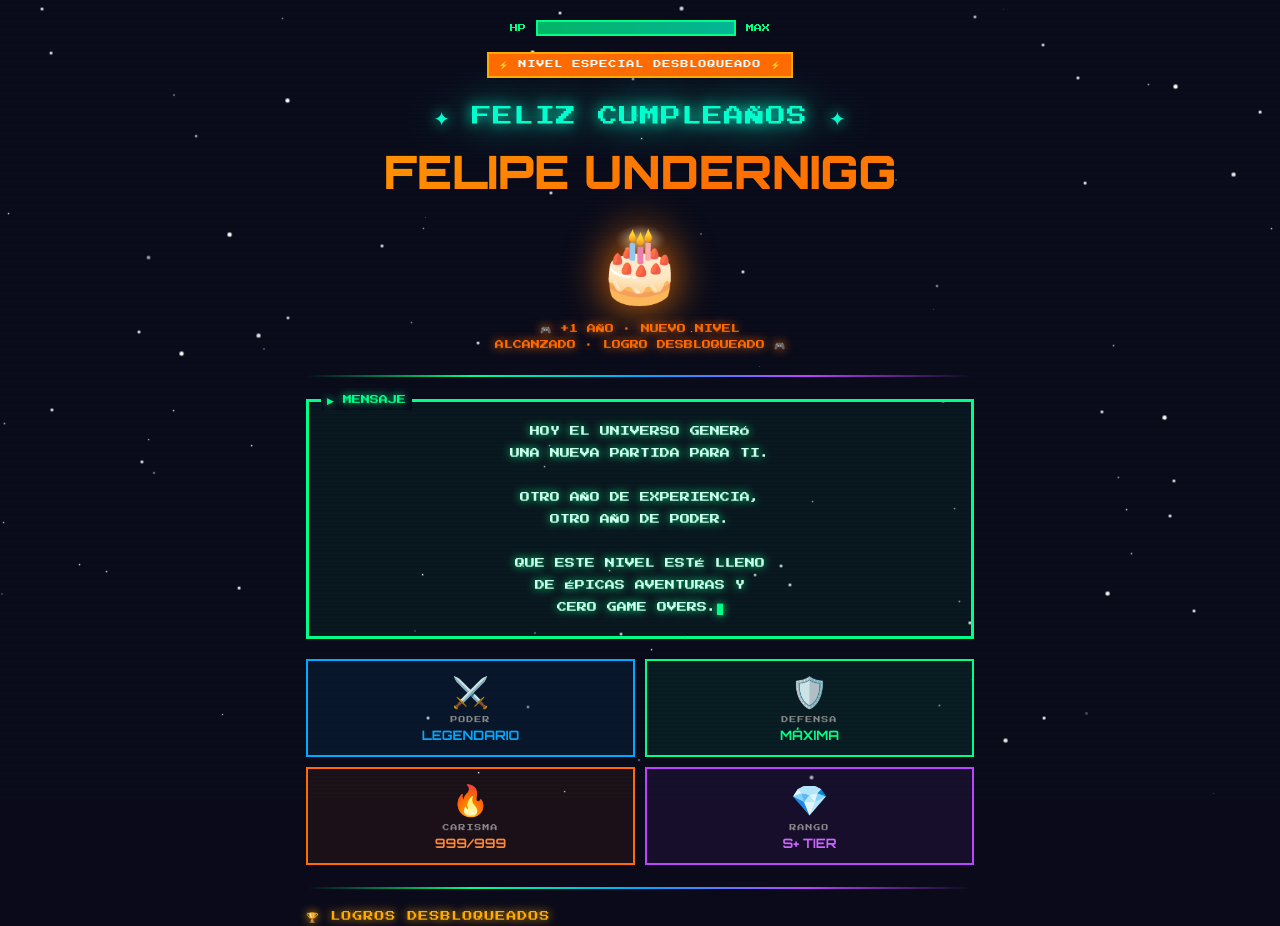
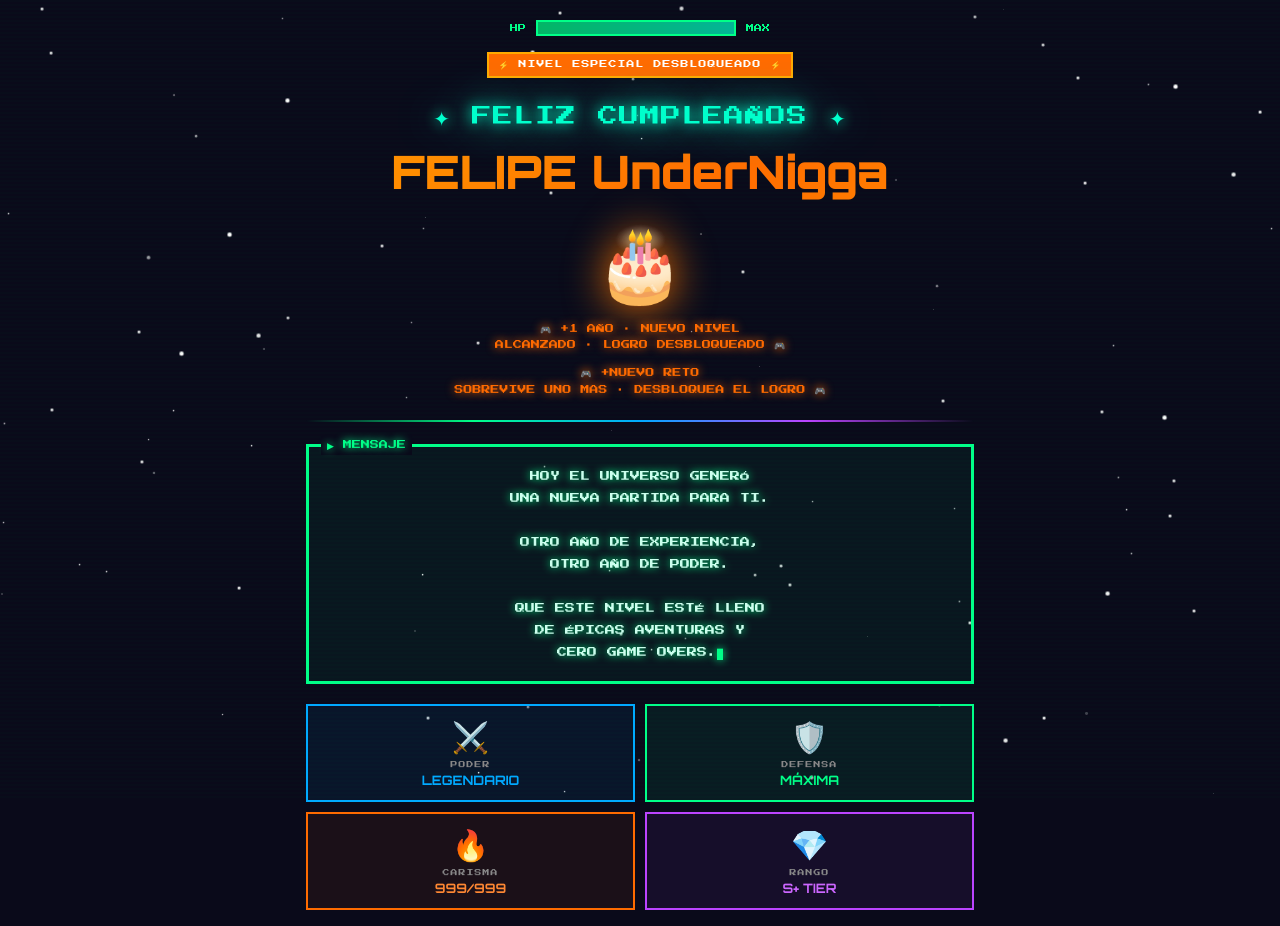
Before and after one commit to Sainn3r/BDFDproject, a plain HTML site: page index.html in a window 1280 px wide. Shown: the top 926 px of the page. Drawn offline with Linux system fonts and the light colour scheme.

Commit message:
Update name display to 'FELIPE UnderNigga'

```diff
--- a/index.html
+++ b/index.html
@@ -358,11 +358,13 @@
 
   <div class="title-glow">✦ FELIZ CUMPLEAÑOS ✦</div>
 
-  <div class="name-display">FELIPE UNDERNIGG</div>
+  <div class="name-display">FELIPE UnderNigga</div>
 
   <span class="pixel-cake">🎂</span>
 
   <div class="combo-text">🎮 +1 AÑO · NUEVO NIVEL<br>ALCANZADO · LOGRO DESBLOQUEADO 🎮</div>
+
+  <div class="combo-text">🎮 +NUEVO RETO<br>SOBREVIVE UNO MAS · DESBLOQUEA EL LOGRO 🎮</div>
 
   <div class="divider"></div>
 
```
